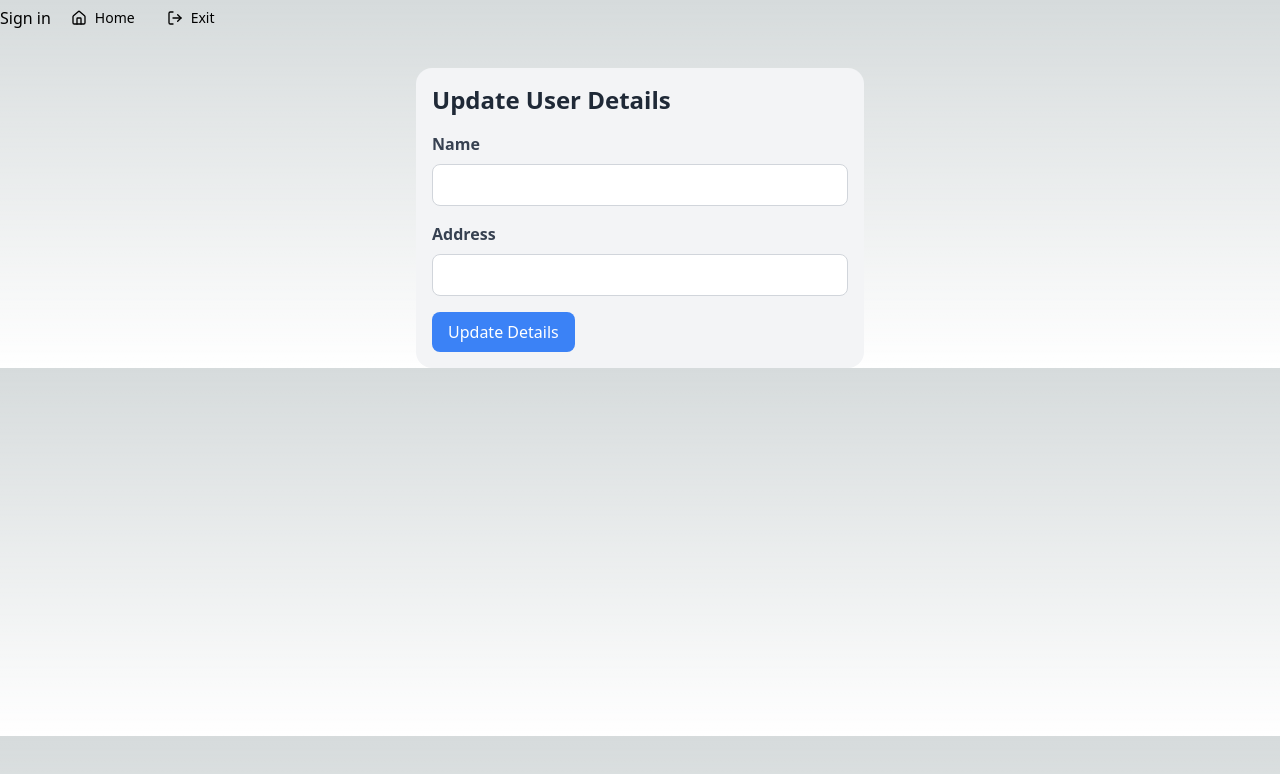
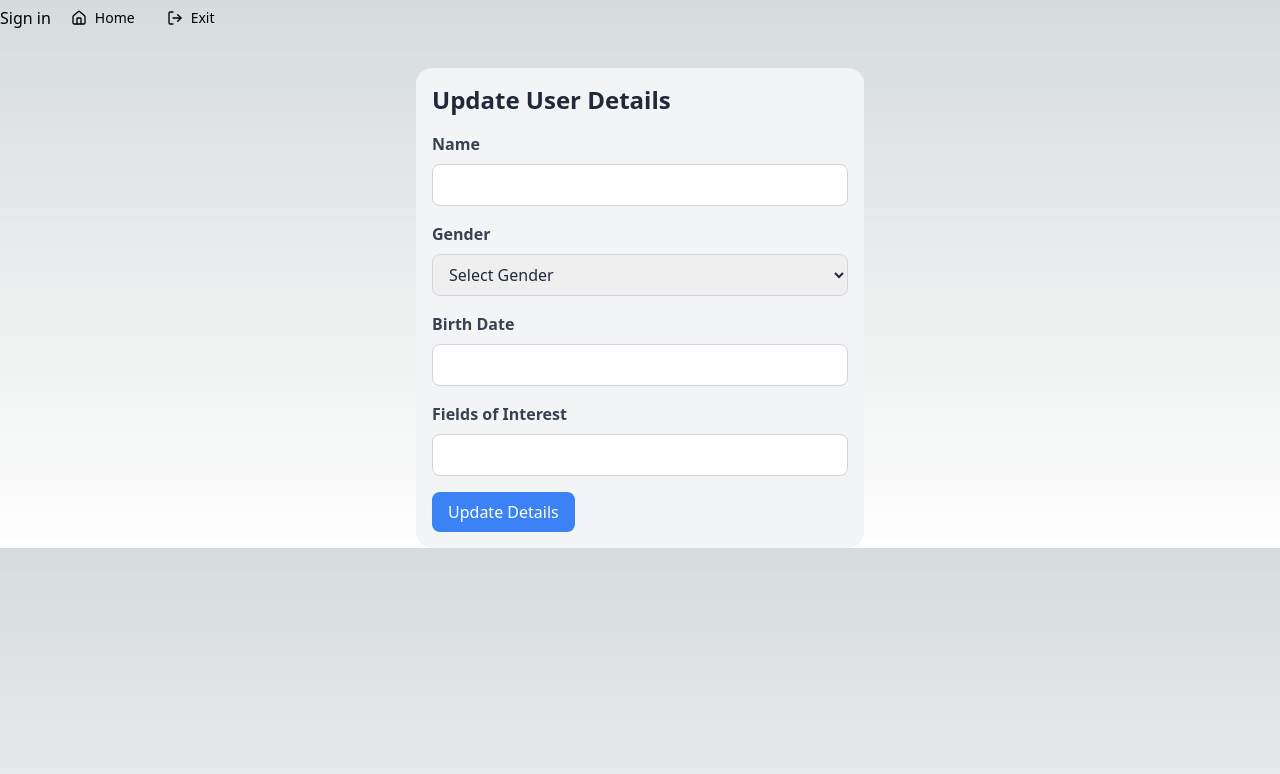
Before and after one commit to Ahmadalhomsi/Article-Suggester, a Next.js app: page /detailsUpdate in a window 1280 px wide. Shown: the top 774 px of the page. Built offline with nearby package versions, Linux system fonts and the light colour scheme; no server answers.

Commit message:
User Demographic Data Update

```diff
--- a/app/api/detailsUpdate/route.ts
+++ b/app/api/detailsUpdate/route.ts
@@ -5,18 +5,29 @@ import { NextResponse } from 'next/server';
 export async function POST(req: Request) {
 
 
+    // name: userData.name,
+    // gender: userData.gender,
+    // birthDate: userData.birthDate,
+    // fieldsOfInterest: userData.fieldsOfInteres
+
     try {
         const  data  = await req.json();
         const userId = data.userId;
+
+
         const name = data.name
-        const address = data.address
+        const gender = data.gender
+        const birthDate = data.birthDate
+        const fieldsOfInterest = data.fieldsOfInterest
 
         console.log(userId);
 
         await clerkClient.users.updateUserMetadata(userId, {
             unsafeMetadata: {
                 "Name": name,
-                "Address": address
+                "Gender": gender,
+                "BirthDate": birthDate,
+                "FieldsOfInterest": fieldsOfInterest
             }
         });
 
--- a/app/detailsUpdate/page.tsx
+++ b/app/detailsUpdate/page.tsx
@@ -1,42 +1,48 @@
 "use client"
-import { useRouter, useSearchParams } from 'next/navigation';
 import React, { useEffect, useState } from 'react';
 import axios from 'axios';
 import toast from 'react-hot-toast';
 import { useUser } from '@clerk/nextjs';
-
+import { useRouter } from 'next/navigation';
 
 export default function DetailsUpdate() {
     const [userData, setUserData] = useState({
         name: '',
-        address: '',
+        gender: '',
+        birthDate: '',
+        fieldsOfInterest: ''
     });
 
     const data = useUser();
     const user = data.user;
-    let name: string
-    let address: string
+    let name: string;
+    let gender: string;
+    let birthDate: string;
+    let fieldsOfInterest: string;
 
     const userId = user?.id;
 
-
-
+    const router = useRouter()
 
     useEffect(() => {
         const fetchData = async () => {
             const unsafeMetadata = user?.unsafeMetadata; // Use with caution
+            console.log(user);
+
             name = unsafeMetadata?.Name as string;
-            console.log(name);
-            address = unsafeMetadata?.Address as string;
-            console.log(address);
-            setUserData({ name: name, address: address });
+            gender = unsafeMetadata?.Gender as string; // Assuming you have a field named Gender in metadata
+            birthDate = unsafeMetadata?.BirthDate as string; // Assuming you have a field named BirthDate in metadata
+            fieldsOfInterest = unsafeMetadata?.FieldsOfInterest as string; // Assuming you have a field named FieldsOfInterest in metadata
+
+            setUserData({ name, gender, birthDate, fieldsOfInterest });
+            console.log("User Data: ");
+            console.log({ name, gender, birthDate, fieldsOfInterest });
+
 
         };
 
         fetchData();
     }, []);
-
-
 
     const handleChange = (e: any) => {
         const { name, value } = e.target;
@@ -50,16 +56,22 @@ export default function DetailsUpdate() {
         e.preventDefault();
         try {
             const response = await axios.post('/api/detailsUpdate', {
-                userId: userId,
+                userId,
                 name: userData.name,
-                address: userData.address,
+                gender: userData.gender,
+                birthDate: userData.birthDate,
+                fieldsOfInterest: userData.fieldsOfInterest
             });
             console.log('User details updated successfully:', response.data);
             toast.success('User details updated successfully!');
             // Redirect or show success message as needed
 
+            router.push('/searchPage'); // Replace '/another-page' with the desired page URL
+
+
+
         } catch (error) {
-            console.error('Error updating user details:', error);
+            console.log('Error updating user details:', error);
         }
     };
 
@@ -83,17 +95,46 @@ export default function DetailsUpdate() {
                     />
                 </div>
                 <div className="mb-4">
-                    <label htmlFor="address" className="block text-gray-700 font-bold mb-2">
-                        Address
+                    <label htmlFor="gender" className="block text-gray-700 font-bold mb-2">
+                        Gender
+                    </label>
+                    <select
+                        id="gender"
+                        name="gender"
+                        value={userData.gender}
+                        onChange={handleChange}
+                        className="w-full px-3 py-2 border border-gray-300 rounded-lg focus:outline-none focus:border-blue-500 text-gray-800"
+                    >
+                        <option value="">Select Gender</option>
+                        <option value="male">Male</option>
+                        <option value="female">Female</option>
+                    </select>
+                </div>
+
+                <div className="mb-4">
+                    <label htmlFor="birthDate" className="block text-gray-700 font-bold mb-2">
+                        Birth Date
                     </label>
                     <input
                         type="text"
-                        id="address"
-                        name="address"
-                        value={userData.address}
+                        id="birthDate"
+                        name="birthDate"
+                        value={userData.birthDate}
                         onChange={handleChange}
                         className="w-full px-3 py-2 border border-gray-300 rounded-lg focus:outline-none focus:border-blue-500 text-gray-800"
-                        required
+                    />
+                </div>
+                <div className="mb-4">
+                    <label htmlFor="fieldsOfInterest" className="block text-gray-700 font-bold mb-2">
+                        Fields of Interest
+                    </label>
+                    <input
+                        type="text"
+                        id="fieldsOfInterest"
+                        name="fieldsOfInterest"
+                        value={userData.fieldsOfInterest}
+                        onChange={handleChange}
+                        className="w-full px-3 py-2 border border-gray-300 rounded-lg focus:outline-none focus:border-blue-500 text-gray-800"
                     />
                 </div>
                 <button
--- a/app/searchPage/page.tsx
+++ b/app/searchPage/page.tsx
@@ -64,6 +64,24 @@ const SearchPage = () => {
     };
 
 
+    const getRecommendations = async () => {
+        try {
+            let fieldOfInterest: string
+
+            const unsafeMetadata = user?.unsafeMetadata; // Use with caution
+            fieldOfInterest = unsafeMetadata?.FieldsOfInterest as string;
+            console.log(fieldOfInterest);
+
+            const res = await axios.post("http://localhost:3000/recommendations", { "user_interests": fieldOfInterest });
+            console.log(res.data);
+
+            toast.success("Linked");
+        } catch (error) {
+            console.error("Error fetching data:", error);
+        }
+    };
+
+
     return (
         <div className="flex items-center justify-center min-h-screen">
             <div className="flex flex-col items-center w-full max-w-screen-md px-4">
@@ -81,6 +99,13 @@ const SearchPage = () => {
                         className="bg-blue-500 text-white rounded-r px-6 py-2 ml-1 hover:bg-blue-600 focus:outline-none focus:bg-blue-600"
                     >
                         Search
+                    </button>
+
+                    <button
+                        onClick={getRecommendations}
+                        className="bg-blue-500 text-white rounded-r px-6 py-2 ml-1 hover:bg-blue-600 focus:outline-none focus:bg-blue-600"
+                    >
+                        Get Recommendations
                     </button>
                 </div>
                 <div className="flex items-center mb-4">
--- a/components/Header.tsx
+++ b/components/Header.tsx
@@ -15,11 +15,10 @@ export const NavbarRoutes = () => {
   // const { userId } = useAuth();
   const pathname = usePathname();
 
-  const isTeacherPage = pathname?.startsWith("/teacher");
-  const isCoursePage = pathname?.includes("/courses");
-  const isSearchPage = pathname === "/search";
+
   const isdetailsUpdatePage = pathname === "/detailsUpdate";
   const isAdminPage = pathname === "/admin";
+
 
   return (
     <>
```
